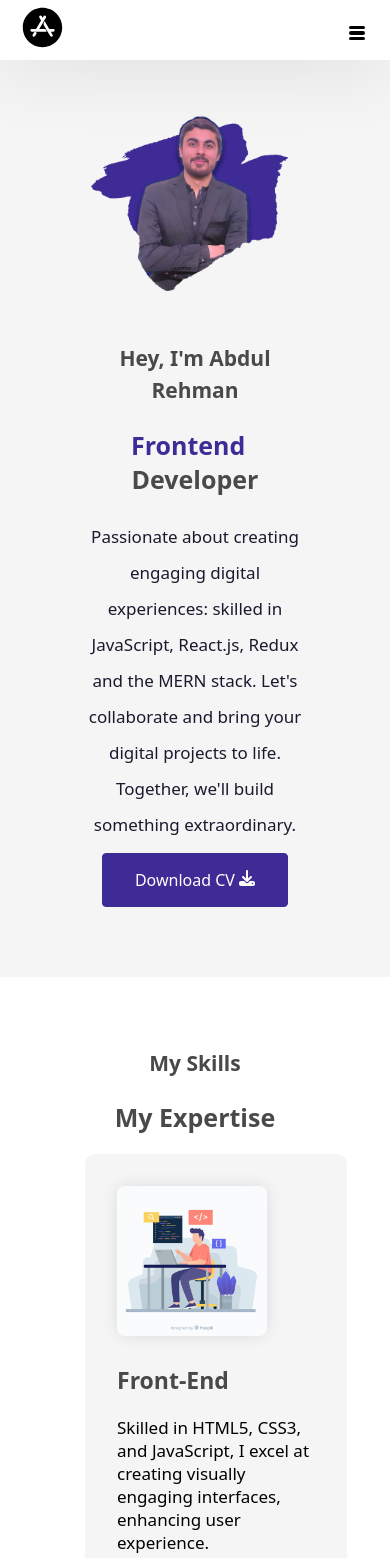
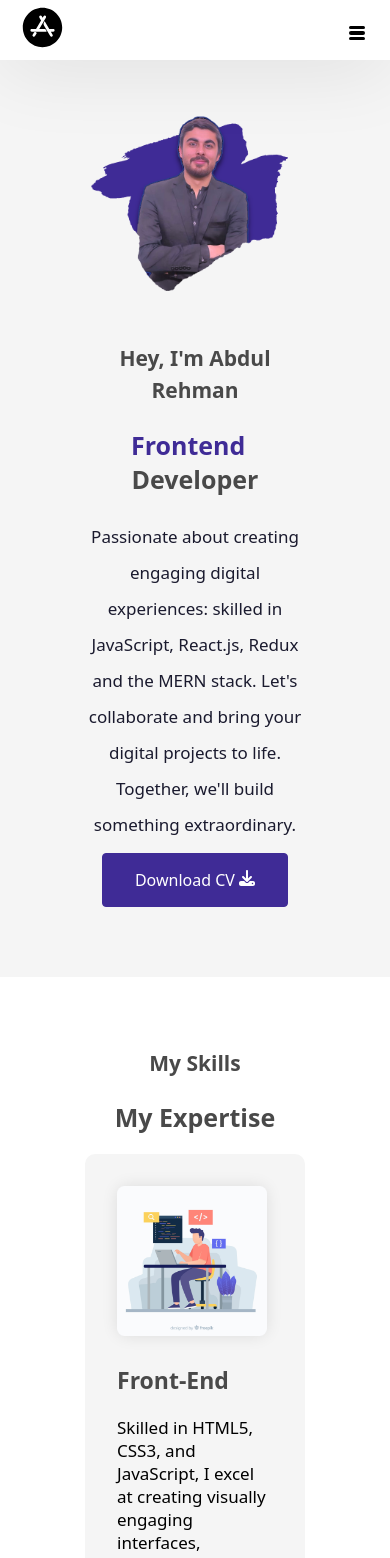
Before and after one commit to abdul191/ReactPortfolio, a React (Vite) app: page / in a window 390 px wide. Shown: the top 1558 px of the page. Built offline with nearby package versions, Linux system fonts and the light colour scheme.

Commit message:
work on responsivness of form

```diff
--- a/src/App.css
+++ b/src/App.css
@@ -596,6 +596,9 @@ input[type="checkbox"] {
   .portfolioContainerBox {
     gap: 30px;
   }
+  .contactFormContainer{
+    width: 100%;
+  }
   .skillsSection,
   .testimonialSection,
   .contactSection,
@@ -620,13 +623,6 @@ input[type="checkbox"] {
   .heroSectionContentBox {
     gap: 10px;
   }
-  .contactFormContainer {
-    width: 100%;
-  }
-  .skillsSectionCard {
-    width: 90%;
-  }
-
   .container {
     display: flex;
     flex-direction: column;
```
